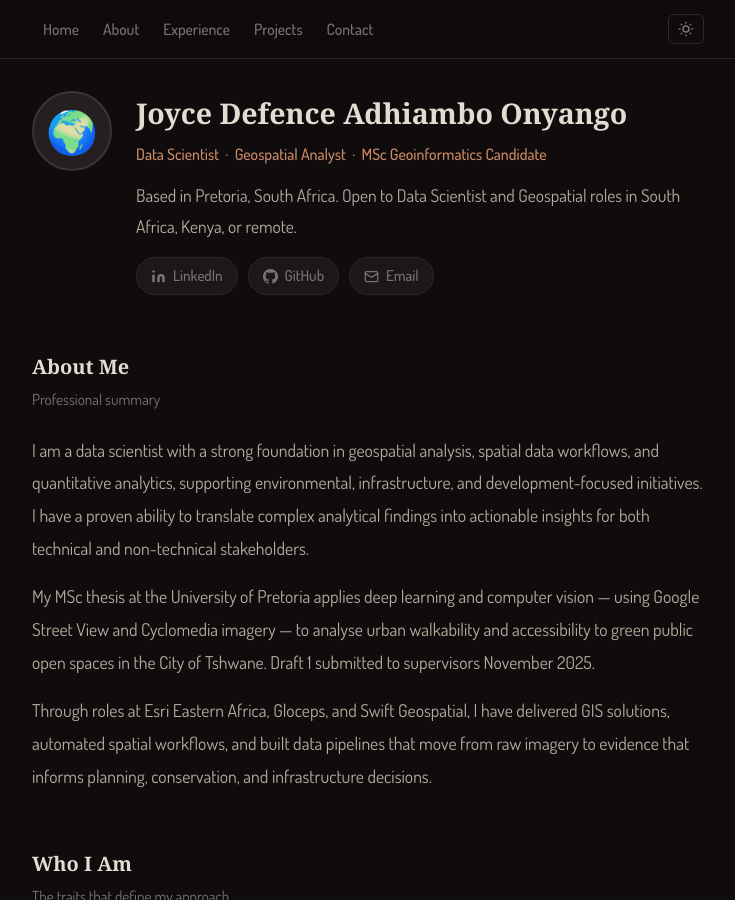
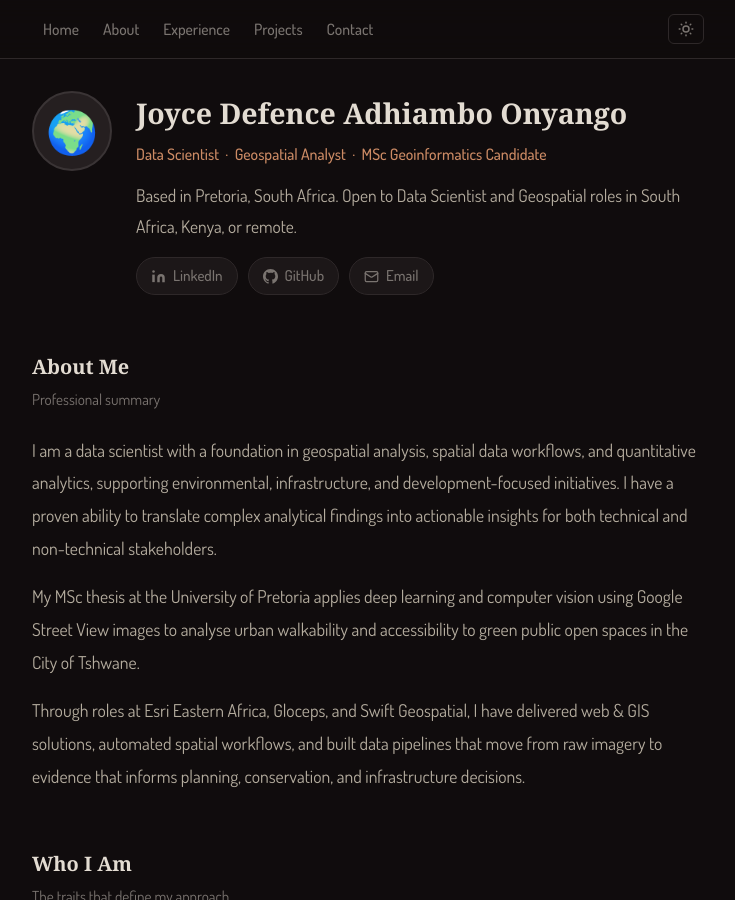
Before and after one commit to joyceonyango/joyceonyango.github.io, a Jekyll site: the page built from _pages/about.html, in a window 1280 px wide and 900 px high. Shown: the whole window, without its empty margins (272-1007 px from the left). Built offline with Jekyll 4.4.1, drawn with Linux system fonts in a browser that asks for light colours; some web fonts are replaced.

Commit message:
Deploy portfolio website

```diff
--- a/_pages/about.html
+++ b/_pages/about.html
@@ -34,9 +34,9 @@ description: Background, research, education and technical stack of Joyce Onyang
     <p class="section-sub">Professional summary</p>
   </div>
   <div class="bio">
-    <p>I am a data scientist with a strong foundation in geospatial analysis, spatial data workflows, and quantitative analytics, supporting environmental, infrastructure, and development-focused initiatives. I have a proven ability to translate complex analytical findings into actionable insights for both technical and non-technical stakeholders.</p>
-    <p>My MSc thesis at the University of Pretoria applies deep learning and computer vision &mdash; using Google Street View and Cyclomedia imagery &mdash; to analyse urban walkability and accessibility to green public open spaces in the City of Tshwane. Draft 1 submitted to supervisors November 2025.</p>
-    <p>Through roles at Esri Eastern Africa, Gloceps, and Swift Geospatial, I have delivered GIS solutions, automated spatial workflows, and built data pipelines that move from raw imagery to evidence that informs planning, conservation, and infrastructure decisions.</p>
+    <p>I am a data scientist with a foundation in geospatial analysis, spatial data workflows, and quantitative analytics, supporting environmental, infrastructure, and development-focused initiatives. I have a proven ability to translate complex analytical findings into actionable insights for both technical and non-technical stakeholders.</p>
+    <p>My MSc thesis at the University of Pretoria applies deep learning and computer vision using Google Street View images to analyse urban walkability and accessibility to green public open spaces in the City of Tshwane.</p>
+    <p>Through roles at Esri Eastern Africa, Gloceps, and Swift Geospatial, I have delivered web & GIS solutions, automated spatial workflows, and built data pipelines that move from raw imagery to evidence that informs planning, conservation, and infrastructure decisions.</p>
   </div>
 </section>
 
```
